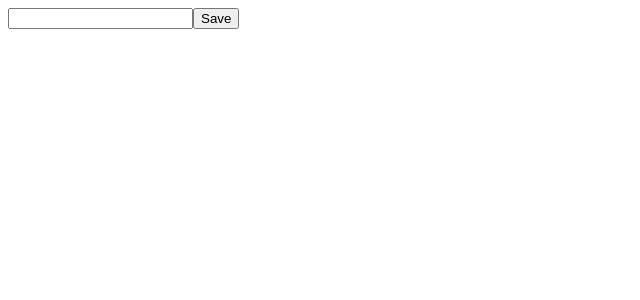
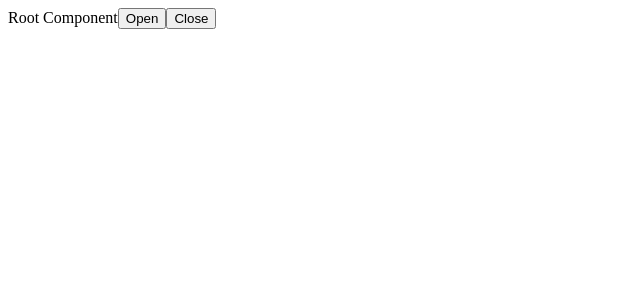
Before and after one commit to syedabuthahirm/react-playground, a React (Create React App) app: page / in a window 1280 px wide. Shown: the top 300 px of the page, without its empty margins (0-640 px from the left). Built offline with nearby package versions, Linux system fonts and the light colour scheme.

Commit message:
Window Popup

```diff
--- a/src/index.js
+++ b/src/index.js
@@ -1,6 +1,6 @@
 import React from "react";
 import ReactDOM from "react-dom";
-import Root from "./react-indexdb";
+import Root from "./react-popupwindow";
 import { Provider } from "react-redux";
 import store from "./store";
 
--- /dev/null
+++ b/src/react-popupwindow/index.js
@@ -0,0 +1,38 @@
+import React, { Component } from "react";
+
+export default class Root extends Component {
+  externalWindow = null;
+  clickWindow = () => {
+    if (this.externalWindow !== null) {
+      if (this.externalWindow.closed) {
+        this.externalWindow = window.open(
+          "http://localhost:3000",
+          "",
+          "width=400,height=400"
+        );
+      }
+      this.externalWindow.focus();
+    } else {
+      this.externalWindow = window.open(
+        "http://localhost:3000",
+        "",
+        "width=400,height=400,menubar=1"
+      );
+    }
+  };
+  closeWindow = () => {
+    if (this.externalWindow !== null && this.externalWindow.closed === false) {
+      console.log("woohoo");
+      this.externalWindow.close();
+    }
+  };
+  render() {
+    return (
+      <div>
+        Root Component
+        <button onClick={this.clickWindow}>Open</button>
+        <button onClick={this.closeWindow}>Close</button>
+      </div>
+    );
+  }
+}
```
